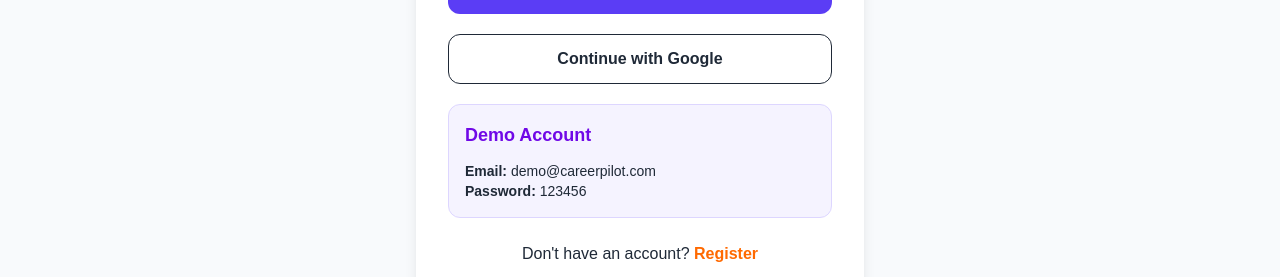
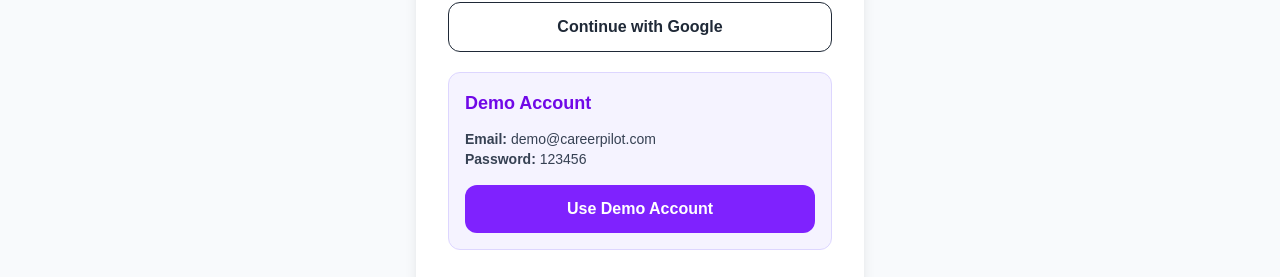
Before and after one commit to T809806/careerpilot-ai-client, a React (Vite) app: page /login in a window 1280 px wide. Shown: the part 485-762 px from the top of the page. Built offline with nearby package versions, Linux system fonts and the light colour scheme; no server answers.

Commit message:
refactor authentication flow and improve dashboard interactions

```diff
--- a/src/pages/Auth/Login.tsx
+++ b/src/pages/Auth/Login.tsx
@@ -14,20 +14,13 @@
 
   const [loading, setLoading] = useState(false);
 
+  const [email, setEmail] = useState("");
+  const [password, setPassword] = useState("");
+
   const handleLogin = async (
     e: FormEvent<HTMLFormElement>
   ) => {
     e.preventDefault();
-
-    const form = e.currentTarget;
-
-    const email = (
-      form.elements.namedItem("email") as HTMLInputElement
-    ).value;
-
-    const password = (
-      form.elements.namedItem("password") as HTMLInputElement
-    ).value;
 
     try {
       setLoading(true);
@@ -92,17 +85,18 @@
     }
   };
 
+  const handleDemoLogin = () => {
+    setEmail("demo@careerpilot.com");
+    setPassword("123456");
+  };
+
   return (
+
     <section className="flex min-h-screen items-center justify-center bg-slate-50 px-4">
       <div className="w-full max-w-md rounded-2xl bg-white p-8 shadow-lg">
 
-        <h1 className="text-center text-3xl font-bold text-[#5B3DF5]">
-          Welcome Back
-        </h1>
-
-        <p className="mt-2 text-center text-gray-500">
-          Login to continue your career journey
-        </p>
+         <h1 className="text-center text-3xl font-bold text-[#5B3DF5]"> Welcome Back </h1>
+         <p className="mt-2 text-center text-gray-500"> Login to continue your career journey </p>
 
         <form
           onSubmit={handleLogin}
@@ -112,6 +106,8 @@
             name="email"
             type="email"
             placeholder="Email"
+            value={email}
+            onChange={(e) => setEmail(e.target.value)}
             className="w-full rounded-xl border p-3"
             required
           />
@@ -120,6 +116,8 @@
             name="password"
             type="password"
             placeholder="Password"
+            value={password}
+            onChange={(e) => setPassword(e.target.value)}
             className="w-full rounded-xl border p-3"
             required
           />
@@ -131,10 +129,12 @@
           >
             {loading ? "Logging in..." : "Login"}
           </button>
+
         </form>
 
         <div className="my-5">
           <button
+            type="button"
             onClick={handleGoogleLogin}
             disabled={loading}
             className="w-full rounded-xl border py-3 font-semibold"
@@ -144,17 +144,23 @@
         </div>
 
         <div className="rounded-xl border border-violet-200 bg-violet-50 p-4">
-          <h3 className="text-lg font-semibold text-violet-700">
-            Demo Account
-          </h3>
+          <h3 className="text-lg font-semibold text-violet-700"> Demo Account </h3>
 
-          <p className="mt-3 text-sm">
+          <p className="mt-3 text-sm text-gray-700">
             <strong>Email:</strong> demo@careerpilot.com
           </p>
 
-          <p className="text-sm">
+          <p className="text-sm text-gray-700">
             <strong>Password:</strong> 123456
           </p>
+
+          <button
+            type="button"
+            onClick={handleDemoLogin}
+            className="mt-4 w-full rounded-xl bg-violet-600 py-3 font-semibold text-white hover:bg-violet-700"
+          >
+            Use Demo Account
+          </button>
         </div>
 
         <p className="mt-6 text-center">
@@ -168,6 +174,7 @@
         </p>
 
       </div>
+
     </section>
   );
 };
```
